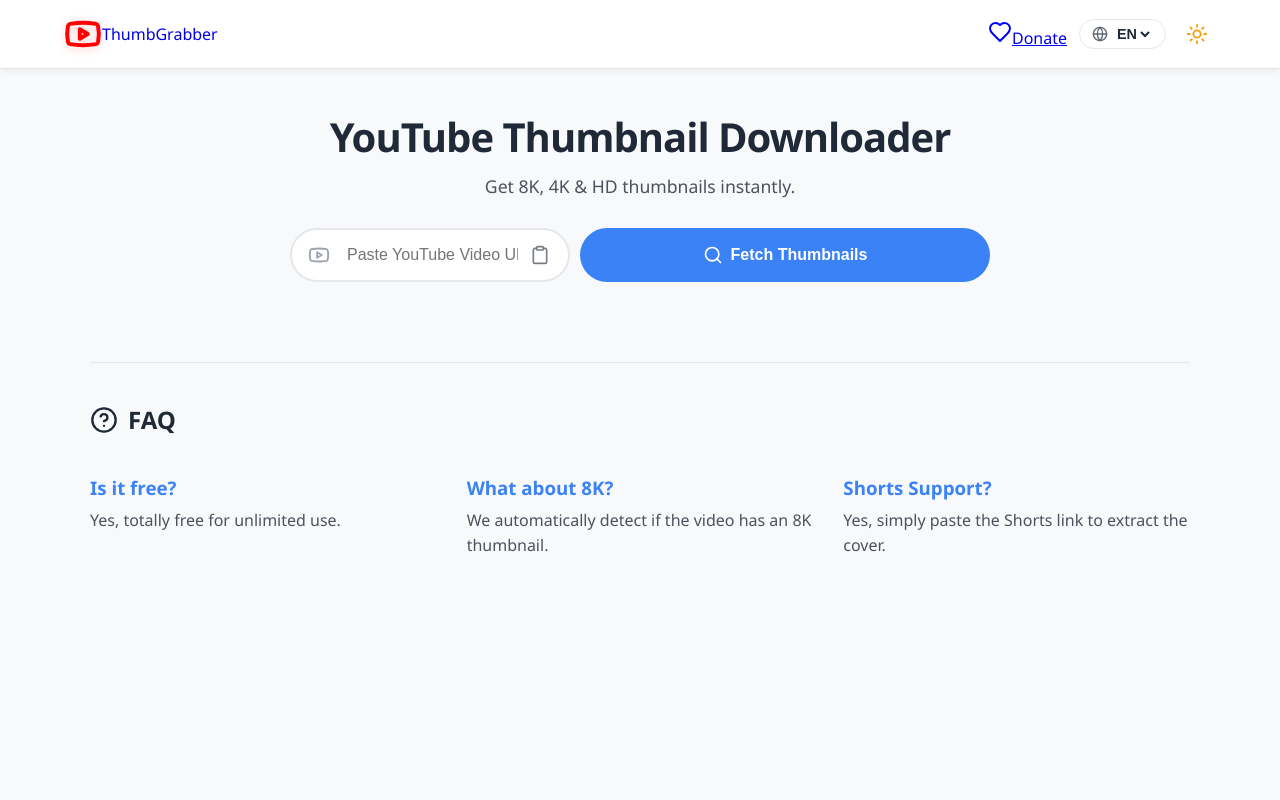
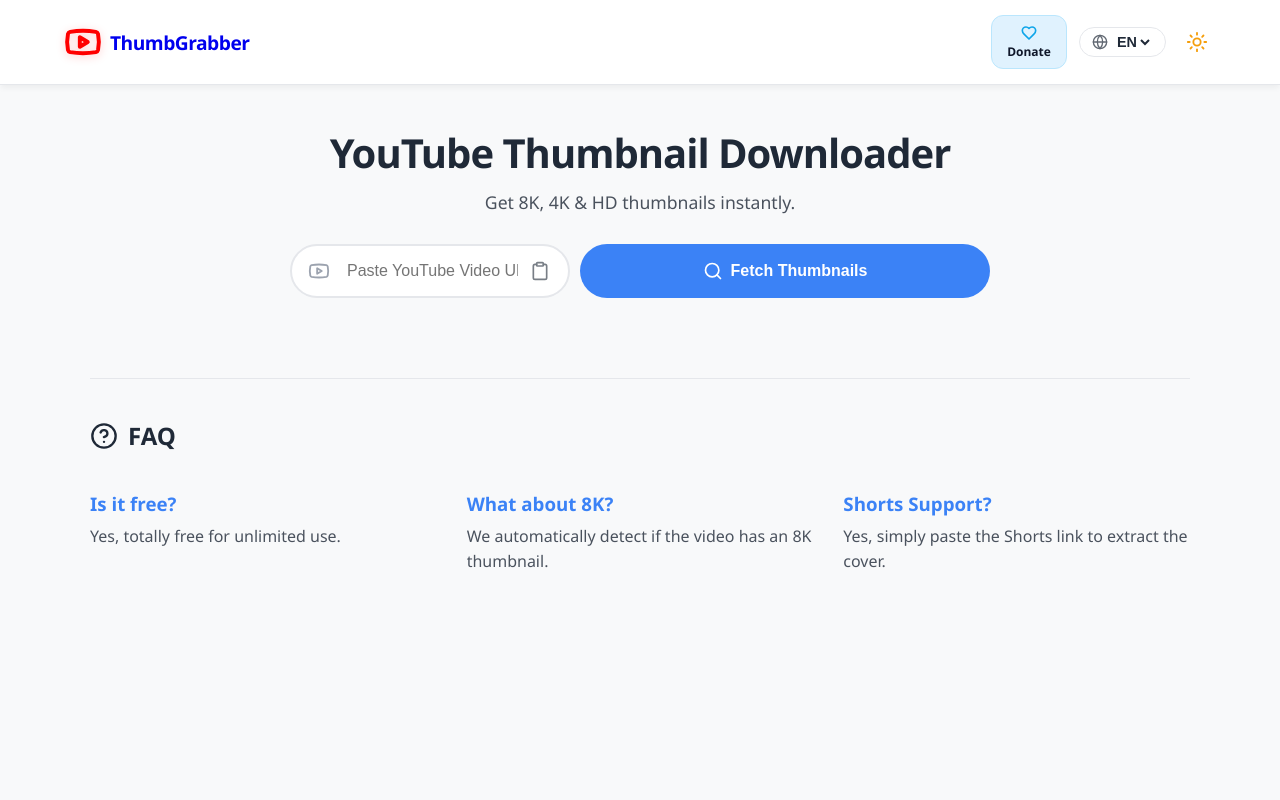
Before and after one commit to sahoriaj/thumbnail-downloader, a React (Create React App) app: page / in a window 1280 px wide. Shown: the top 800 px of the page. Built offline with nearby package versions, Linux system fonts and the light colour scheme.

Commit message:
Update App.css

```diff
--- a/src/App.css
+++ b/src/App.css
@@ -84,6 +84,64 @@
 .icon-btn-header svg {
     width: 22px;
     height: 22px;
+}
+/* ... existing CSS ... */
+
+/* HEADER UPDATES */
+.logo-text {
+  font-weight: 800;
+  font-size: 1.2rem;
+  margin-left: 8px;
+  letter-spacing: -0.5px;
+  display: none; /* Hidden on very small screens */
+}
+
+@media (min-width: 600px) {
+  .logo-text { display: block; }
+}
+
+/* DONATE BUTTON STYLE (Matches your screenshot) */
+.donate-btn {
+  display: flex;
+  flex-direction: column;
+  align-items: center;
+  justify-content: center;
+  background-color: #e0f2fe; /* Light Blue Background */
+  color: #0f172a;
+  border-radius: 12px;
+  padding: 6px 12px;
+  text-decoration: none;
+  font-size: 0.75rem;
+  font-weight: 600;
+  border: 1px solid #bae6fd;
+  transition: transform 0.2s, background-color 0.2s;
+  height: 40px;
+  min-width: 50px;
+}
+
+.donate-btn:hover {
+  transform: translateY(-2px);
+  background-color: #bae6fd;
+}
+
+/* The Heart Icon inside Donate */
+.donate-icon {
+  width: 16px;
+  height: 16px;
+  color: #0ea5e9; /* Blue/Teal Heart Color */
+  margin-bottom: 2px;
+  fill: none; /* Outline style like image */
+  stroke-width: 2.5px;
+}
+
+/* Dark Mode Adjustments for Donate Button */
+[data-theme="dark"] .donate-btn {
+  background-color: #1e293b;
+  border-color: #334155;
+  color: #f1f5f9;
+}
+[data-theme="dark"] .donate-icon {
+  color: #38bdf8;
 }
 
 .support-btn { color: #ec4899; } /* Pink Heart */
```
